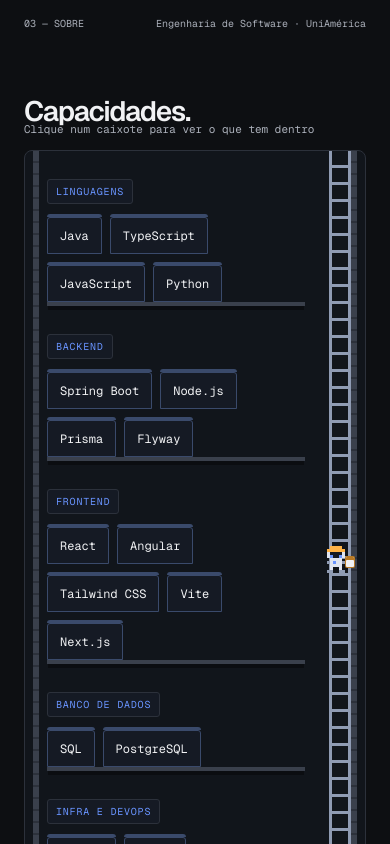
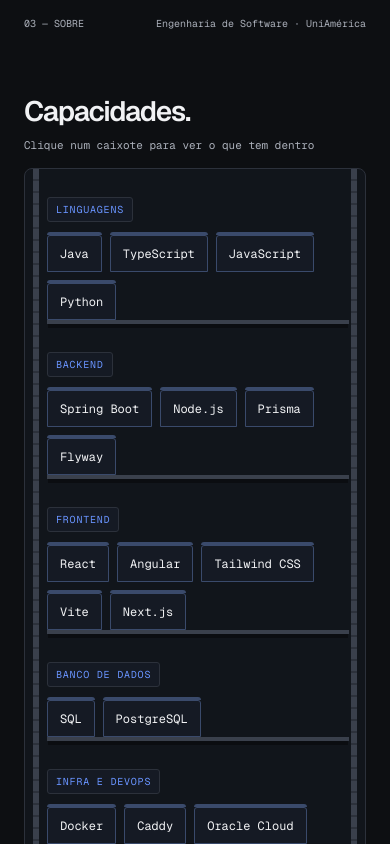
Before and after one commit to guiGocksAfK/GuiGocks-Portfolio, a Next.js app: page / in a window 390 px wide. Shown: the part 3660-4504 px from the top of the page. Built offline with nearby package versions, Linux system fonts and the light colour scheme.

Commit message:
style: capacidades no celular sem escada e com a dica fora do título

```diff
--- a/src/app/globals.css
+++ b/src/app/globals.css
@@ -987,6 +987,11 @@ html[data-build='pending'] .stage-holes { position: absolute; inset: 0; z-index:
   .project-links a { min-height: 40px; }
   .project-code { column-gap: 12px; }
   .code-separator { display: none; }
+  /* Capabilities: the hint under the title (its desktop pull-up would overlap the smaller title), and no ladder, so
+     the crates get the width back. */
+  main .yard-hint { margin: -10px 0 14px; }
+  .rack-ladder, .ladder-clerk { display: none; }
+  main .rack { padding-right: 16px; }
   .social-links { gap: 9px; }
   .social-link { padding-left: 12px; padding-right: 12px; }
 }
```
